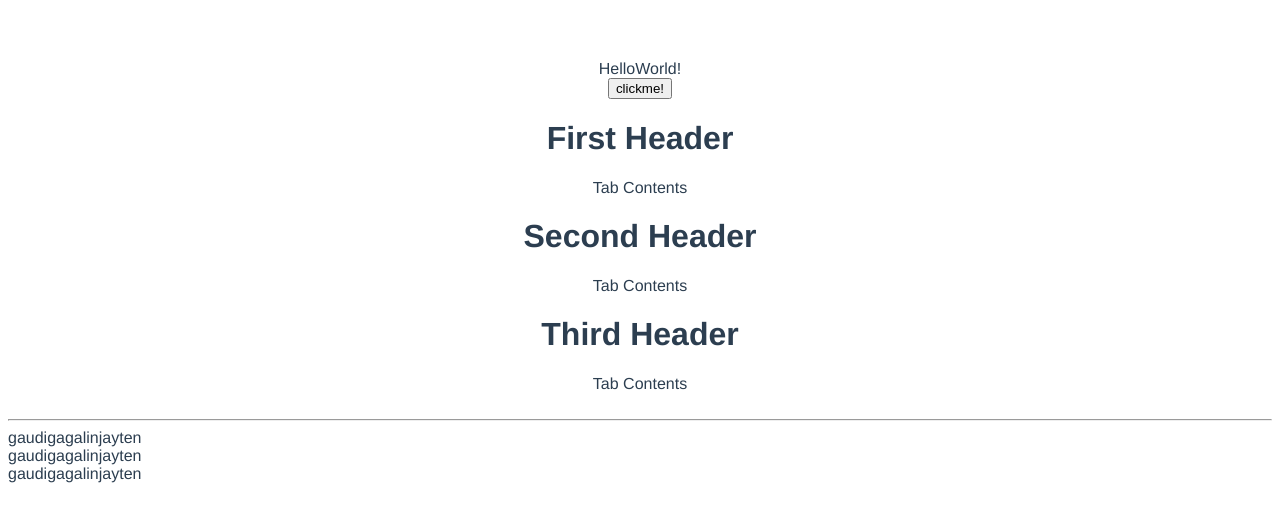
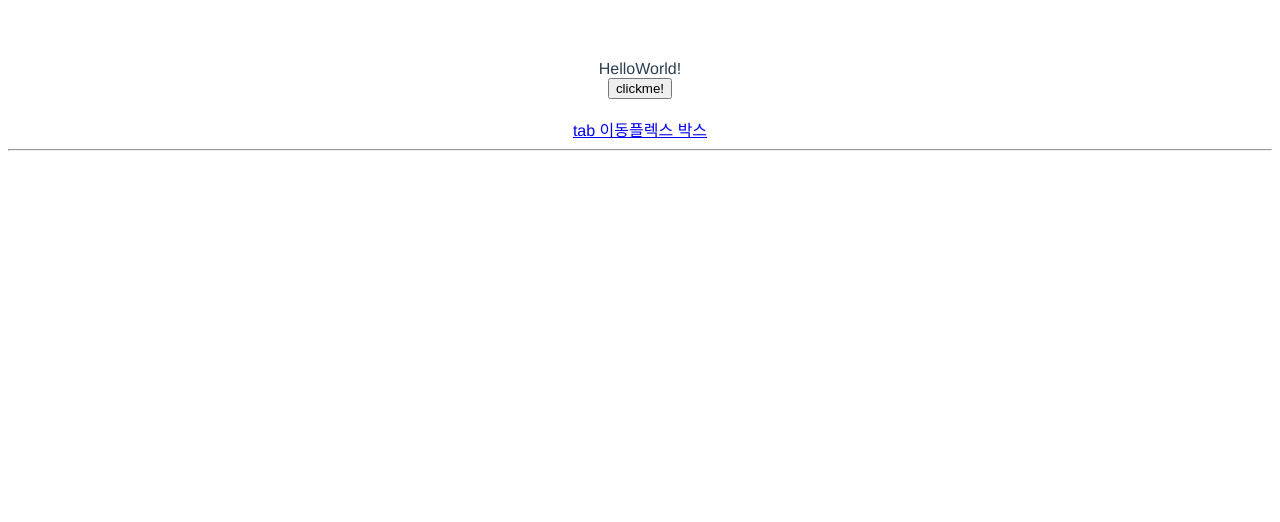
Before and after one commit to AntBean94/TIL, a Vue app in the folder Vue/app/helloworld/: page / in a window 1280 px wide. Shown: the top 522 px of the page. Built offline with nearby package versions, Linux system fonts and the light colour scheme.

Commit message:
TIL: vue router

```diff
--- a/Vue/app/helloworld/src/App.vue
+++ b/Vue/app/helloworld/src/App.vue
@@ -2,26 +2,23 @@
   <div id="app">
     HelloWorld!
     <axios></axios>
-    <tab-container></tab-container>
     <br>
+    <router-link to="/tab">tab 이동</router-link>
+    <router-link to="/flexbox">플렉스 박스</router-link>
     <hr>
-    <flexbox></flexbox>
+    <router-view></router-view>
   </div>
 </template>
 
 <script>
 
 import axios from '@/components/axios'
-import TabContainer from './components/TabContainer.vue'
-import Flexbox from './components/Flexbox'
 
 export default {
   name: 'App',
   components: {
     axios,
-    TabContainer,
-    Flexbox,
-  }
+  },
 }
 </script>
 
--- a/Vue/app/helloworld/src/components/TabContainer.vue
+++ b/Vue/app/helloworld/src/components/TabContainer.vue
@@ -21,6 +21,14 @@ import ButtonTab from './ButtonTab.vue'
 export default {
     components: {
         ButtonTab
+    },
+    created() {
+        this.check()
+    },
+    methods: {
+        check: () => {
+            console.log('체크')
+        }
     }
 }
 </script>
--- a/Vue/app/helloworld/src/main.js
+++ b/Vue/app/helloworld/src/main.js
@@ -1,8 +1,13 @@
-import Vue from 'vue'
-import App from './App.vue'
+import Vue from 'vue';
+import VueRouter from 'vue-router';
+import App from './App.vue';
+import router from '@/router/index.js';
 
 Vue.config.productionTip = false
 
+Vue.use(VueRouter)
+
 new Vue({
   render: h => h(App),
+  router: router,
 }).$mount('#app')
--- /dev/null
+++ b/Vue/app/helloworld/src/router/index.js
@@ -0,0 +1,25 @@
+import Vue from 'vue'
+import VueRouter from 'vue-router';
+// import App from '@/App'
+import Flexbox from '@/components/Flexbox'
+import TabContainer from '@/components/TabContainer'
+
+Vue.use(VueRouter)
+
+const routes = [
+    {
+        path: '/tab',
+        component: TabContainer
+    },
+    {
+        path: '/flexbox',
+        component: Flexbox
+    }
+]
+
+const router = new VueRouter({
+    mode: 'history',
+    routes
+})
+
+export default router;
```
